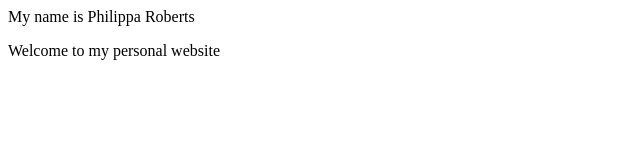
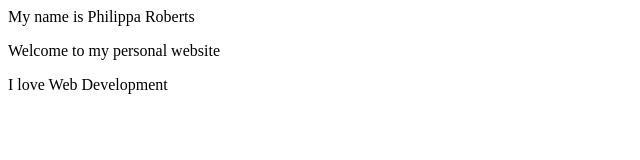
Before and after one commit to RPhilippa/Bac-student-Website, a plain HTML site: page index.html in a window 1280 px wide. Shown: the whole page, without its empty margins (0-640 px from the left). Drawn offline with Linux system fonts and the light colour scheme.

Commit message:
Updated index.html

```diff
--- a/index.html
+++ b/index.html
@@ -5,5 +5,6 @@
 <body>
  <p> My name is Philippa Roberts </p>
  <p> Welcome to my personal website </p>
+ <p> I love Web Development </p>
 </body>
 </html>
```
